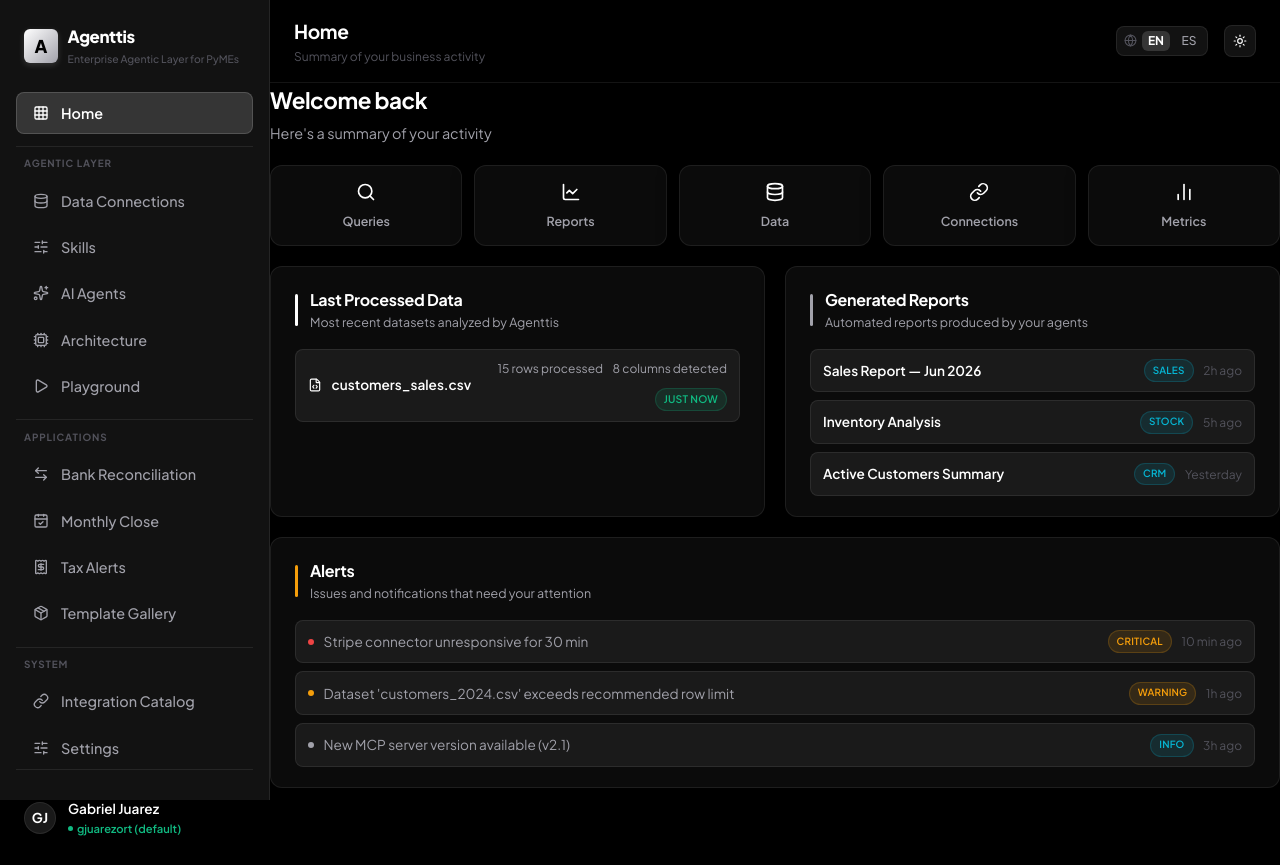
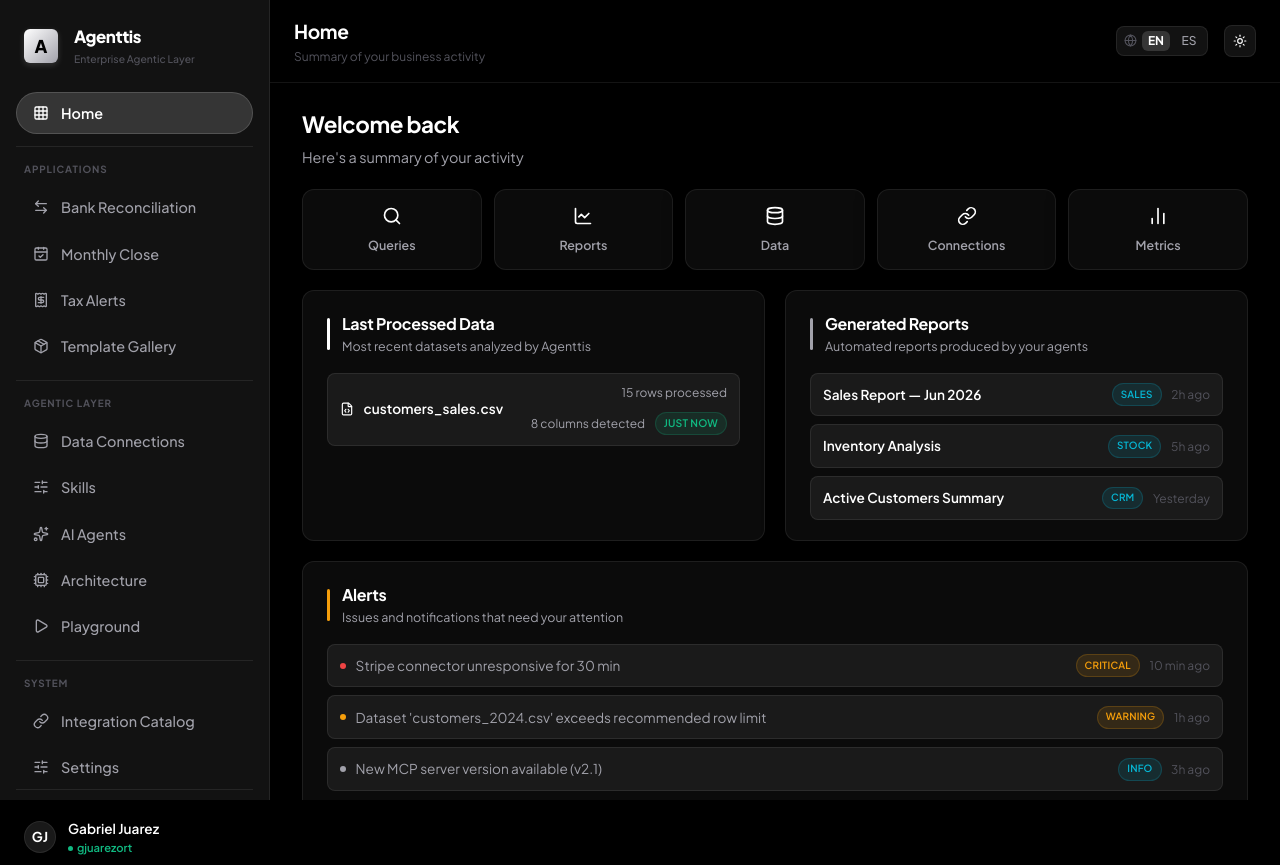
Before and after one commit to gjuarezort/poc-agenttis, a Next.js app: page / in a window 1280 px wide. Shown: the top 865 px of the page. Built offline with nearby package versions, Linux system fonts and the light colour scheme.

Commit message:
style: implement Gemini-like sidebar interactions and tooltips, fix layout margins

```diff
--- a/src/app/globals.css
+++ b/src/app/globals.css
@@ -549,11 +549,26 @@ tr:hover td {
   width: 100%;
 }
 
-.sidebar {
+.sidebar-container {
   width: 270px;
   height: 100vh;
   position: sticky;
   top: 0;
+  flex-shrink: 0;
+  transition: width 0.35s cubic-bezier(0.4, 0, 0.2, 1);
+  z-index: 100;
+}
+
+.sidebar-container.collapsed {
+  width: 78px;
+}
+
+.sidebar {
+  width: 270px;
+  height: 100vh;
+  position: absolute;
+  top: 0;
+  left: 0;
   background: var(--bg-surface-solid);
   border-right: 1px solid var(--border-color);
   display: flex;
@@ -562,6 +577,16 @@ tr:hover td {
   padding: 1.5rem 1rem;
   z-index: 100;
   flex-shrink: 0;
+  transition: width 0.35s cubic-bezier(0.4, 0, 0.2, 1), padding 0.35s cubic-bezier(0.4, 0, 0.2, 1), box-shadow 0.35s;
+}
+
+.sidebar.collapsed {
+  width: 78px;
+  padding: 1.5rem 0.6rem;
+}
+
+.sidebar.overlay-shadow {
+  box-shadow: 10px 0 30px rgba(0, 0, 0, 0.35);
 }
 
 .sidebar-brand {
@@ -570,6 +595,13 @@ tr:hover td {
   gap: 0.6rem;
   margin-bottom: 1.5rem;
   padding: 0 0.5rem;
+  transition: all 0.35s cubic-bezier(0.4, 0, 0.2, 1);
+}
+
+.sidebar-brand.collapsed {
+  justify-content: center;
+  padding: 0;
+  gap: 0;
 }
 
 .sidebar-nav {
@@ -589,13 +621,23 @@ tr:hover td {
   background: transparent;
   color: var(--text-secondary);
   border: 1px solid transparent;
-  border-radius: var(--radius-md);
+  border-radius: 24px;
   font-family: var(--font-sans);
   font-size: 0.9rem;
   font-weight: 500;
   text-align: left;
   cursor: pointer;
-  transition: all var(--transition-fast);
+  transition: all 0.25s cubic-bezier(0.4, 0, 0.2, 1);
+}
+
+.sidebar-nav-item.collapsed {
+  justify-content: center;
+  padding: 0;
+  gap: 0;
+  width: 42px;
+  height: 42px;
+  border-radius: 50%;
+  margin: 0 auto;
 }
 
 .sidebar-nav-item:hover {
@@ -610,10 +652,73 @@ tr:hover td {
   border: 1px solid var(--border-color-glow);
 }
 
+/* Sidebar Tooltip when Collapsed */
+.sidebar.collapsed .sidebar-nav-item {
+  position: relative;
+}
+
+.sidebar.collapsed .sidebar-nav-item::after {
+  content: attr(data-tooltip);
+  position: absolute;
+  left: calc(100% + 15px);
+  top: 50%;
+  transform: translateY(-50%) translateX(-5px);
+  background: #3c4043;
+  color: #e8eaed;
+  padding: 0.5rem 0.8rem;
+  border-radius: 8px;
+  font-size: 0.8rem;
+  font-weight: 500;
+  white-space: nowrap;
+  opacity: 0;
+  visibility: hidden;
+  pointer-events: none;
+  transition: opacity 0.2s ease, transform 0.2s ease, visibility 0.2s;
+  box-shadow: 0 4px 12px rgba(0,0,0,0.15);
+  z-index: 999;
+  border: none;
+}
+
+[data-theme="light"] .sidebar.collapsed .sidebar-nav-item::after {
+  background: #E3E3E3;
+  color: #1F1F1F;
+}
+
+.sidebar.collapsed .sidebar-nav-item::before {
+  content: "";
+  position: absolute;
+  left: calc(100% + 10px);
+  top: 50%;
+  transform: translateY(-50%) translateX(-5px);
+  border: 5px solid transparent;
+  border-right-color: #3c4043;
+  opacity: 0;
+  visibility: hidden;
+  pointer-events: none;
+  transition: opacity 0.2s ease, transform 0.2s ease, visibility 0.2s;
+  z-index: 999;
+}
+
+[data-theme="light"] .sidebar.collapsed .sidebar-nav-item::before {
+  border-right-color: #E3E3E3;
+}
+
+.sidebar.collapsed .sidebar-nav-item:hover::after,
+.sidebar.collapsed .sidebar-nav-item:hover::before {
+  opacity: 1;
+  visibility: visible;
+  transform: translateY(-50%) translateX(0);
+}
+
 .sidebar-footer {
   border-top: 1px solid var(--border-color);
   padding-top: 1.25rem;
   margin-top: auto;
+  transition: all 0.35s cubic-bezier(0.4, 0, 0.2, 1);
+}
+
+.sidebar-footer.collapsed {
+  padding-top: 1rem;
 }
 
 .user-profile-card {
@@ -622,6 +727,35 @@ tr:hover td {
   gap: 0.75rem;
   padding: 0.5rem;
   border-radius: var(--radius-md);
+  transition: all 0.35s cubic-bezier(0.4, 0, 0.2, 1);
+}
+
+.user-profile-card.collapsed {
+  justify-content: center;
+  padding: 0.5rem 0;
+  gap: 0;
+}
+
+.sidebar-toggle-btn {
+  padding: 0 !important;
+  gap: 0 !important;
+}
+
+.sidebar-toggle-btn:hover {
+  color: var(--color-primary) !important;
+  border-color: var(--color-primary) !important;
+  transform: scale(1.1);
+}
+
+.sidebar-menu-btn {
+  padding: 0.5rem !important;
+  gap: 0.85rem !important;
+  border-radius: var(--radius-md) !important;
+}
+
+.sidebar-menu-btn:hover {
+  background: var(--bg-surface-hover) !important;
+  color: var(--text-primary) !important;
 }
 
 .user-avatar {
--- a/src/app/page.tsx
+++ b/src/app/page.tsx
@@ -24,21 +24,23 @@ import { SettingsTab } from "../components/settings/SettingsTab";
 import { IntegrationsTab } from "../components/settings/IntegrationsTab";
 
 function DashboardContent() {
-  const { activeTab } = useDashboard();
+  const { activeTab, sidebarOpen } = useDashboard();
 
   return (
     <div style={{ display: "flex", minHeight: "100vh", flexDirection: "row", background: "var(--bg-base)", color: "var(--text-primary)", transition: "background-color var(--transition-normal), color var(--transition-normal)" }}>
-      {/* Left Sticky Sidebar */}
-      <Sidebar />
+      {/* Left Sticky Sidebar Wrapper */}
+      <div className={`sidebar-container ${!sidebarOpen ? "collapsed" : ""}`}>
+        <Sidebar />
+      </div>
 
       {/* Right column: main + footer */}
-      <div className="main-canvas">
+      <div className="main-canvas" style={{ flex: 1, minWidth: 0, display: "flex", flexDirection: "column" }}>
 
         {/* Top bar */}
         <Topbar />
 
         {/* Main content area */}
-        <main className="content-area">
+        <main className="container" style={{ flex: 1, padding: "1.5rem 2rem", maxWidth: "1500px" }}>
           {activeTab === "home" && <HomeTab />}
           {activeTab === "connections" && <DataConnectionsTab />}
           {activeTab === "skills" && <SkillsTab />}
--- a/src/components/core/Sidebar.tsx
+++ b/src/components/core/Sidebar.tsx
@@ -1,5 +1,5 @@
 import { useDashboard } from "../../context/DashboardContext";
-import React from "react";
+import React, { useState } from "react";
 import {
   Grid,
   Database,
@@ -13,27 +13,28 @@ import {
   Receipt,
   Package,
   Link,
-  HardDrive,
+  Menu,
 } from "lucide-react";
 
-interface SidebarProps {
-  activeTab: string;
-  setActiveTab: (tab: any) => void;
-  language: "en" | "es";
-  parsedData: any;
-  advancedMode: boolean;
-  tTab: (key: string) => string;
-}
-
-
-
 export const Sidebar: React.FC = () => {
-  const { activeTab,
+  const {
+    activeTab,
     setActiveTab,
     language,
     parsedData,
     advancedMode,
-  tTab, } = useDashboard();
+    tTab,
+    sidebarOpen,
+    setSidebarOpen,
+  } = useDashboard();
+
+  // Local state for hover expansion (when collapsed/unpinned)
+  const [sidebarHovered, setSidebarHovered] = useState(false);
+
+  // Sidebar is visually expanded if it is pinned (sidebarOpen) OR hovered (sidebarHovered)
+  const isExpanded = sidebarOpen || sidebarHovered;
+
+  // Reorganized categories: Applications -> Agentic Layer -> System
   const navItems: {
     key: string;
     icon: React.ReactNode;
@@ -42,25 +43,43 @@ export const Sidebar: React.FC = () => {
     sectionLabel?: string;
   }[] = [
     { key: "home",          icon: <Grid size={16} />,              label: tTab("home") },
+
+    // Applications Section
+    { key: "reconciliation",icon: <ArrowLeftRight size={16} />,    label: tTab("reconciliation"), sectionLabel: language === "es" ? "Aplicaciones" : "Applications" },
+    { key: "monthlyClose",  icon: <CalendarCheck size={16} />,     label: tTab("monthlyClose") },
+    { key: "taxAlerts",     icon: <Receipt size={16} />,           label: tTab("taxAlerts") },
+    { key: "templates",     icon: <Package size={16} />,           label: tTab("templates") },
+
+    // Agentic Layer Section
     { key: "connections",   icon: <Database size={16} />,          label: tTab("connections"),   sectionLabel: language === "es" ? "Capa Agéntica" : "Agentic Layer" },
     { key: "skills",        icon: <SlidersHorizontal size={16} />, label: tTab("skills") },
     { key: "agents",        icon: <Sparkles size={16} />,          label: tTab("agents") },
     { key: "visualGraph",   icon: <Cpu size={16} />,               label: tTab("visualGraph") },
     { key: "playground",    icon: <Play size={16} />,              label: tTab("playground"),    disabled: !parsedData },
     ...(advancedMode ? [{ key: "recipe", icon: <FileCode size={16} />, label: tTab("recipe"), disabled: !parsedData }] : []),
-    { key: "reconciliation",icon: <ArrowLeftRight size={16} />,    label: tTab("reconciliation"), sectionLabel: language === "es" ? "Aplicaciones" : "Applications" },
-    { key: "monthlyClose",  icon: <CalendarCheck size={16} />,     label: tTab("monthlyClose") },
-    { key: "taxAlerts",     icon: <Receipt size={16} />,           label: tTab("taxAlerts") },
-    { key: "templates",     icon: <Package size={16} />,           label: tTab("templates") },
+
+    // System Section
     { key: "integrations",  icon: <Link size={16} />,              label: tTab("integrations"),  sectionLabel: language === "es" ? "Sistema" : "System" },
     { key: "settings",      icon: <SlidersHorizontal size={16} />, label: tTab("settings") },
   ];
 
   return (
-    <aside className="sidebar">
+    <aside
+      className={`sidebar ${!isExpanded ? "collapsed" : ""} ${isExpanded && !sidebarOpen ? "overlay-shadow" : ""}`}
+      onMouseLeave={() => setSidebarHovered(false)}
+    >
       <div>
-        {/* Logo and Brand */}
-        <div className="sidebar-brand">
+        {/* Sidebar Header: Brand acts as toggle */}
+        <div style={{ display: "flex", flexDirection: "column", gap: "0.85rem", marginBottom: "1.5rem" }}>
+
+          {/* Brand Logo & Name (Toggles sidebarOpen / Pinned State) */}
+          <div
+            className={`sidebar-brand ${!isExpanded ? "collapsed" : ""}`}
+            style={{ marginBottom: 0, cursor: "pointer", position: "relative" }}
+            onClick={() => setSidebarOpen(!sidebarOpen)}
+            onMouseEnter={() => setSidebarHovered(true)}
+            title={sidebarOpen ? (language === "es" ? "Contraer barra lateral" : "Collapse sidebar") : (language === "es" ? "Abrir barra lateral" : "Open sidebar")}
+          >
             <div className="flex-center" style={{
               background: "linear-gradient(135deg, var(--color-primary) 0%, var(--color-accent) 100%)",
               width: "34px",
@@ -74,15 +93,24 @@ export const Sidebar: React.FC = () => {
             }}>
               A
             </div>
-          <div style={{ minWidth: 0 }}>
+            <div style={{
+              minWidth: 0,
+              opacity: isExpanded ? 1 : 0,
+              maxWidth: isExpanded ? "180px" : "0px",
+              overflow: "hidden",
+              transition: "opacity 0.25s, max-width 0.25s cubic-bezier(0.4, 0, 0.2, 1)",
+              whiteSpace: "nowrap",
+              paddingLeft: "0.4rem"
+            }}>
               <div style={{ display: "flex", alignItems: "center", gap: "0.4rem" }}>
                 <span style={{ fontSize: "1.05rem", fontWeight: 800, letterSpacing: "-0.4px", whiteSpace: "nowrap" }}>
                   Agenttis
                 </span>
               </div>
               <p style={{ margin: 0, fontSize: "0.65rem", color: "var(--text-muted)", fontWeight: 500, overflow: "hidden", textOverflow: "ellipsis", whiteSpace: "nowrap" }}>
-              {language === "es" ? "Capa Agéntica Empresarial para PyMEs" : "Enterprise Agentic Layer for PyMEs"}
+                {language === "es" ? "Capa Agéntica Empresarial" : "Enterprise Agentic Layer"}
               </p>
+            </div>
           </div>
         </div>
 
@@ -92,26 +120,45 @@ export const Sidebar: React.FC = () => {
             <React.Fragment key={item.key}>
               {item.sectionLabel && (
                 <div style={{
-                  padding: "0.6rem 0.5rem 0.2rem",
+                  padding: isExpanded ? "0.6rem 0.5rem 0.2rem" : "0.6rem 0 0.2rem",
+                  borderTop: "1px solid var(--border-color)",
+                  marginTop: "0.5rem",
+                  textAlign: isExpanded ? "left" : "center",
+                  transition: "all 0.35s"
+                }}>
+                  {isExpanded ? (
+                    <span style={{
                       fontSize: "0.62rem",
                       fontWeight: 700,
                       color: "var(--text-muted)",
                       textTransform: "uppercase",
                       letterSpacing: "0.09em",
-                  borderTop: "1px solid var(--border-color)",
-                  marginTop: "0.5rem",
-                  textAlign: "left",
+                      whiteSpace: "nowrap"
                     }}>
                       {item.sectionLabel}
+                    </span>
+                  ) : (
+                    <div style={{ width: "100%", height: "1px", background: "var(--border-color)", margin: "0.4rem 0" }} />
+                  )}
                 </div>
               )}
               <button
-                className={`sidebar-nav-item ${activeTab === item.key ? "active" : ""}`}
+                className={`sidebar-nav-item ${activeTab === item.key ? "active" : ""} ${!isExpanded ? "collapsed" : ""}`}
                 disabled={item.disabled}
                 onClick={() => !item.disabled && setActiveTab(item.key as any)}
                 style={{ opacity: item.disabled ? 0.5 : 1, cursor: item.disabled ? "not-allowed" : "pointer" }}
+                data-tooltip={item.label}
               >
-                {item.icon} {item.label}
+                {item.icon}
+                <span style={{
+                  opacity: isExpanded ? 1 : 0,
+                  maxWidth: isExpanded ? "200px" : "0px",
+                  overflow: "hidden",
+                  transition: "opacity 0.25s, max-width 0.25s cubic-bezier(0.4, 0, 0.2, 1)",
+                  whiteSpace: "nowrap"
+                }}>
+                  {item.label}
+                </span>
               </button>
             </React.Fragment>
           ))}
@@ -119,16 +166,24 @@ export const Sidebar: React.FC = () => {
       </div>
 
       {/* Sidebar Footer User profile */}
-      <div className="sidebar-footer">
-        <div className="user-profile-card">
+      <div className={`sidebar-footer ${!isExpanded ? "collapsed" : ""}`}>
+        <div className={`user-profile-card ${!isExpanded ? "collapsed" : ""}`}>
           <div className="user-avatar flex-center">
             GJ
           </div>
-          <div className="user-details">
+          <div style={{
+            display: "flex",
+            flexDirection: "column",
+            overflow: "hidden",
+            opacity: isExpanded ? 1 : 0,
+            maxWidth: isExpanded ? "180px" : "0px",
+            transition: "opacity 0.25s, max-width 0.25s cubic-bezier(0.4, 0, 0.2, 1)",
+            whiteSpace: "nowrap"
+          }}>
             <span className="user-name">Gabriel Juarez</span>
             <span className="user-status">
               <span style={{ width: "5px", height: "5px", borderRadius: "50%", background: "var(--color-success)", display: "inline-block" }} />
-              gjuarezort (default)
+              gjuarezort
             </span>
           </div>
         </div>
--- a/src/context/DashboardContext.tsx
+++ b/src/context/DashboardContext.tsx
@@ -137,7 +137,7 @@ const DashboardContext = createContext<DashboardContextType | undefined>(undefin
 
 export function DashboardProvider({ children }: { children: ReactNode }) {
   const [activeTab, setActiveTab] = useState<TabType>("home");
-  const [sidebarOpen, setSidebarOpen] = useState(false);
+  const [sidebarOpen, setSidebarOpen] = useState(true);
 
   // AI Agent configurations
   const [agents, setAgents] = useState(INITIAL_AGENTS);
```
Lines whose indentation alone changed are shown as unchanged.
